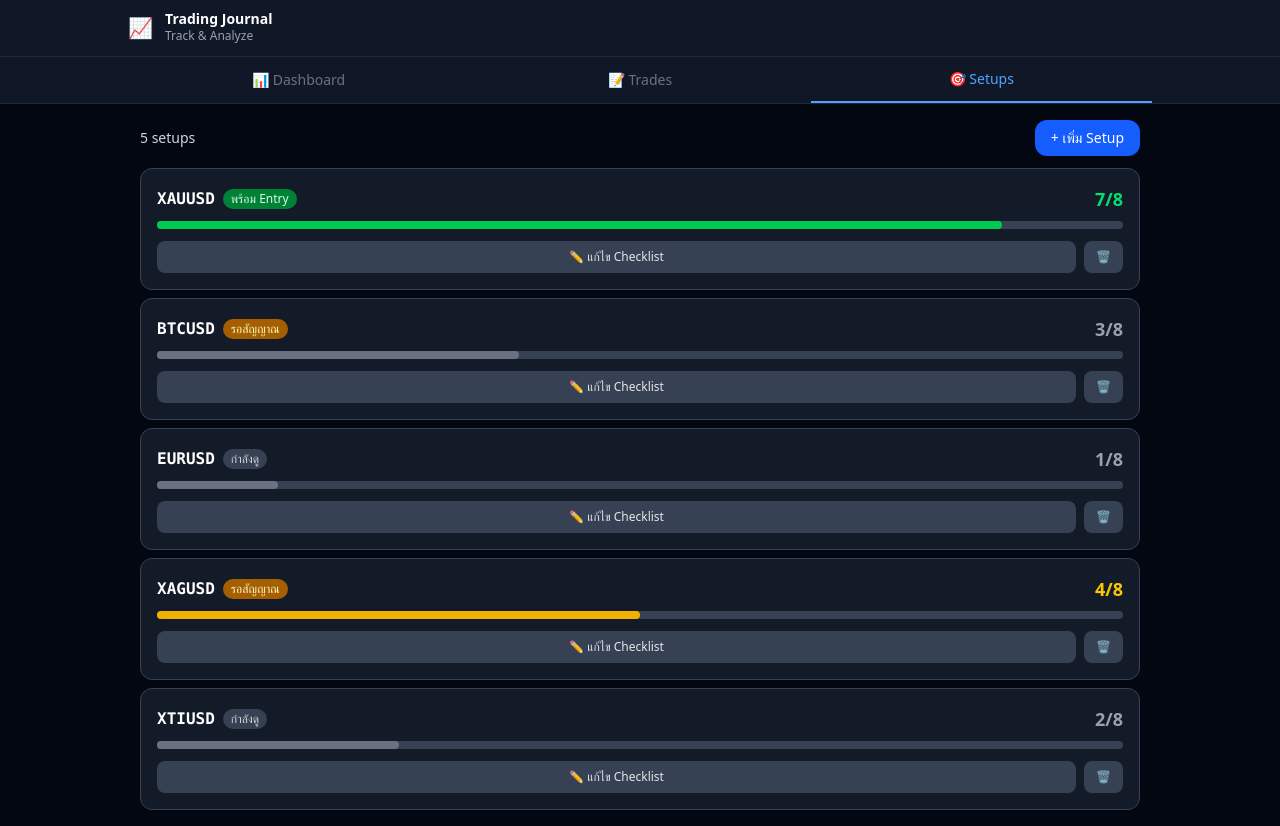
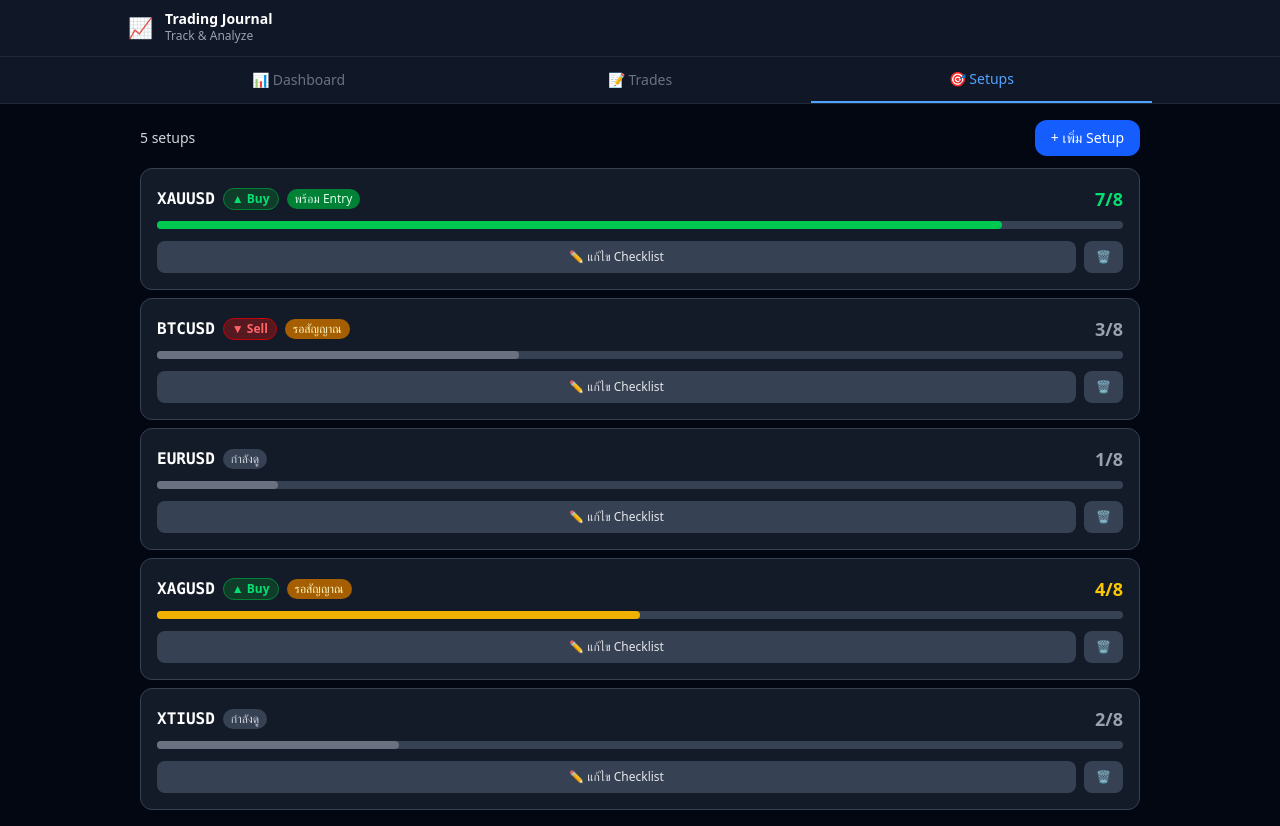
Before and after one commit to natthapongt777/trading-app, a Next.js app: page / in a window 1280 px wide. Both pictures are taken after a click on the button "🎯 Setups". Built offline with nearby package versions, Linux system fonts and the light colour scheme.

Commit message:
feat: add Buy/Sell direction to setups

```diff
--- a/app/page.tsx
+++ b/app/page.tsx
@@ -33,6 +33,7 @@ export default function Home() {
   const [showAddSetup, setShowAddSetup] = useState(false)
   const [savingSetup, setSavingSetup] = useState(false)
   const [newSymbol, setNewSymbol] = useState('XAUUSD')
+  const [newDirection, setNewDirection] = useState<'Buy' | 'Sell' | ''>('')
   const [customSymbol, setCustomSymbol] = useState('')
 
   const [filterSymbol, setFilterSymbol] = useState('all')
@@ -135,11 +136,12 @@ export default function Home() {
       const res = await fetch('/api/setups', {
         method: 'POST',
         headers: { 'Content-Type': 'application/json' },
-        body: JSON.stringify({ symbol, stage: 'กำลังดู', checklist: Array(8).fill(false), notes: '', lastUpdated: '' }),
+        body: JSON.stringify({ symbol, stage: 'กำลังดู', direction: newDirection, checklist: Array(8).fill(false), notes: '', lastUpdated: '' }),
       })
       if (!res.ok) throw new Error()
       setShowAddSetup(false)
       setNewSymbol('XAUUSD')
+      setNewDirection('')
       setCustomSymbol('')
       showToast(`เพิ่ม ${symbol} เรียบร้อย`)
       fetchData()
@@ -405,6 +407,11 @@ export default function Home() {
                       <div className="flex items-center justify-between mb-2">
                         <div className="flex items-center gap-2">
                           <span className="font-mono font-bold">{s.symbol}</span>
+                          {s.direction && (
+                            <span className={`text-xs px-2 py-0.5 rounded-full font-bold ${s.direction === 'Buy' ? 'bg-green-900/60 text-green-400 border border-green-700' : 'bg-red-900/60 text-red-400 border border-red-700'}`}>
+                              {s.direction === 'Buy' ? '▲ Buy' : '▼ Sell'}
+                            </span>
+                          )}
                           <span className={`text-xs px-2 py-0.5 rounded-full ${stageColor(s.stage)}`}>{s.stage}</span>
                         </div>
                         <span className={`text-lg font-bold ${score >= 6 ? 'text-green-400' : score >= 4 ? 'text-yellow-400' : 'text-gray-400'}`}>
@@ -546,6 +553,19 @@ export default function Home() {
             </div>
             <div className="px-5 py-4 space-y-4">
               <div>
+                <label className="text-xs text-gray-400 mb-2 block">Focus Direction</label>
+                <div className="flex gap-2">
+                  {(['Buy', 'Sell', ''] as const).map(d => (
+                    <button key={d} onClick={() => setEditSetup(p => p ? { ...p, direction: d } : null)}
+                      className={`px-4 py-1.5 rounded-lg text-xs font-bold transition ${
+                        editSetup.direction === d
+                          ? d === 'Buy' ? 'bg-green-600 text-white' : d === 'Sell' ? 'bg-red-600 text-white' : 'bg-gray-600 text-white'
+                          : 'bg-gray-800 text-gray-400 border border-gray-700'
+                      }`}>{d === 'Buy' ? '▲ Buy' : d === 'Sell' ? '▼ Sell' : 'ยังไม่กำหนด'}</button>
+                  ))}
+                </div>
+              </div>
+              <div>
                 <label className="text-xs text-gray-400 mb-2 block">Stage</label>
                 <div className="flex flex-wrap gap-2">
                   {STAGES.map(s => (
@@ -677,6 +697,19 @@ export default function Home() {
                   value={customSymbol} onChange={e => setCustomSymbol(e.target.value)}
                   className="w-full bg-gray-800 border border-gray-700 rounded-lg px-3 py-2 text-white text-sm focus:outline-none focus:border-blue-500" />
               )}
+              <div>
+                <label className="text-xs text-gray-400 mb-2 block">Focus Direction</label>
+                <div className="flex gap-2">
+                  {(['Buy', 'Sell', ''] as const).map(d => (
+                    <button key={d} onClick={() => setNewDirection(d)}
+                      className={`flex-1 py-2 rounded-lg text-xs font-bold transition ${
+                        newDirection === d
+                          ? d === 'Buy' ? 'bg-green-600 text-white' : d === 'Sell' ? 'bg-red-600 text-white' : 'bg-gray-600 text-white'
+                          : 'bg-gray-800 text-gray-400 border border-gray-700'
+                      }`}>{d === 'Buy' ? '▲ Buy' : d === 'Sell' ? '▼ Sell' : 'ยังไม่กำหนด'}</button>
+                  ))}
+                </div>
+              </div>
               <div className="flex gap-2 pt-1">
                 <button onClick={() => setShowAddSetup(false)}
                   className="flex-1 border border-gray-700 text-gray-400 py-2.5 rounded-xl text-sm">ยกเลิก</button>
--- a/lib/sheets.ts
+++ b/lib/sheets.ts
@@ -18,11 +18,11 @@ let mockTrades: Trade[] = [
 ]
 
 let mockSetups: Setup[] = [
-  { rowIndex: 2, symbol: 'XAUUSD', stage: 'พร้อม Entry', checklist: [true, true, true, true, true, true, true, false], notes: 'รอ H1 confirm',   lastUpdated: '2025-05-23' },
-  { rowIndex: 3, symbol: 'BTCUSD', stage: 'รอสัญญาณ',   checklist: [true, true, true, false, false, false, false, false], notes: 'Need pullback', lastUpdated: '2025-05-22' },
-  { rowIndex: 4, symbol: 'EURUSD', stage: 'กำลังดู',    checklist: [true, false, false, false, false, false, false, false], notes: '',            lastUpdated: '2025-05-21' },
-  { rowIndex: 5, symbol: 'XAGUSD', stage: 'รอสัญญาณ',   checklist: [true, true, true, true, false, false, false, false], notes: 'Near key level', lastUpdated: '2025-05-23' },
-  { rowIndex: 6, symbol: 'XTIUSD', stage: 'กำลังดู',    checklist: [true, true, false, false, false, false, false, false], notes: '',            lastUpdated: '2025-05-20' },
+  { rowIndex: 2, symbol: 'XAUUSD', stage: 'พร้อม Entry', direction: 'Buy',  checklist: [true, true, true, true, true, true, true, false], notes: 'รอ H1 confirm',   lastUpdated: '2025-05-23' },
+  { rowIndex: 3, symbol: 'BTCUSD', stage: 'รอสัญญาณ',   direction: 'Sell', checklist: [true, true, true, false, false, false, false, false], notes: 'Need pullback', lastUpdated: '2025-05-22' },
+  { rowIndex: 4, symbol: 'EURUSD', stage: 'กำลังดู',    direction: '',     checklist: [true, false, false, false, false, false, false, false], notes: '',            lastUpdated: '2025-05-21' },
+  { rowIndex: 5, symbol: 'XAGUSD', stage: 'รอสัญญาณ',   direction: 'Buy',  checklist: [true, true, true, true, false, false, false, false], notes: 'Near key level', lastUpdated: '2025-05-23' },
+  { rowIndex: 6, symbol: 'XTIUSD', stage: 'กำลังดู',    direction: '',     checklist: [true, true, false, false, false, false, false, false], notes: '',            lastUpdated: '2025-05-20' },
 ]
 
 // ─── Helpers ──────────────────────────────────────────────────────────────────
@@ -112,7 +112,7 @@ export async function getSetups(): Promise<Setup[]> {
   const sheets = await getSheetClient()
   const res = await sheets.spreadsheets.values.get({
     spreadsheetId: process.env.GOOGLE_SHEET_ID,
-    range: 'Setups!A2:L',
+    range: 'Setups!A2:M',
   })
   const rows = res.data.values ?? []
   return rows.map((row, idx) => ({
@@ -122,6 +122,7 @@ export async function getSetups(): Promise<Setup[]> {
     checklist:   [row[2], row[3], row[4], row[5], row[6], row[7], row[8], row[9]].map(v => v === 'TRUE'),
     notes:       row[10] ?? '',
     lastUpdated: row[11] ?? '',
+    direction:   (row[12] as 'Buy' | 'Sell' | '') ?? '',
   }))
 }
 
@@ -155,13 +156,13 @@ export async function addSetup(setup: Omit<Setup, 'rowIndex'>): Promise<void> {
   const sheets = await getSheetClient()
   await sheets.spreadsheets.values.append({
     spreadsheetId: process.env.GOOGLE_SHEET_ID,
-    range: 'Setups!A:L',
+    range: 'Setups!A:M',
     valueInputOption: 'USER_ENTERED',
     requestBody: {
       values: [[
         setup.symbol, setup.stage,
         ...setup.checklist.map(c => c ? 'TRUE' : 'FALSE'),
-        setup.notes, now,
+        setup.notes, now, setup.direction ?? '',
       ]],
     },
   })
@@ -179,13 +180,13 @@ export async function updateSetup(setup: Setup): Promise<void> {
   const sheets = await getSheetClient()
   await sheets.spreadsheets.values.update({
     spreadsheetId: process.env.GOOGLE_SHEET_ID,
-    range: `Setups!A${setup.rowIndex}:L${setup.rowIndex}`,
+    range: `Setups!A${setup.rowIndex}:M${setup.rowIndex}`,
     valueInputOption: 'USER_ENTERED',
     requestBody: {
       values: [[
         setup.symbol, setup.stage,
         ...setup.checklist.map(c => c ? 'TRUE' : 'FALSE'),
-        setup.notes, now,
+        setup.notes, now, setup.direction ?? '',
       ]],
     },
   })
--- a/types/index.ts
+++ b/types/index.ts
@@ -17,6 +17,7 @@ export interface Setup {
   rowIndex: number
   symbol: string
   stage: string
+  direction: 'Buy' | 'Sell' | ''
   checklist: boolean[]
   notes: string
   lastUpdated: string
```
